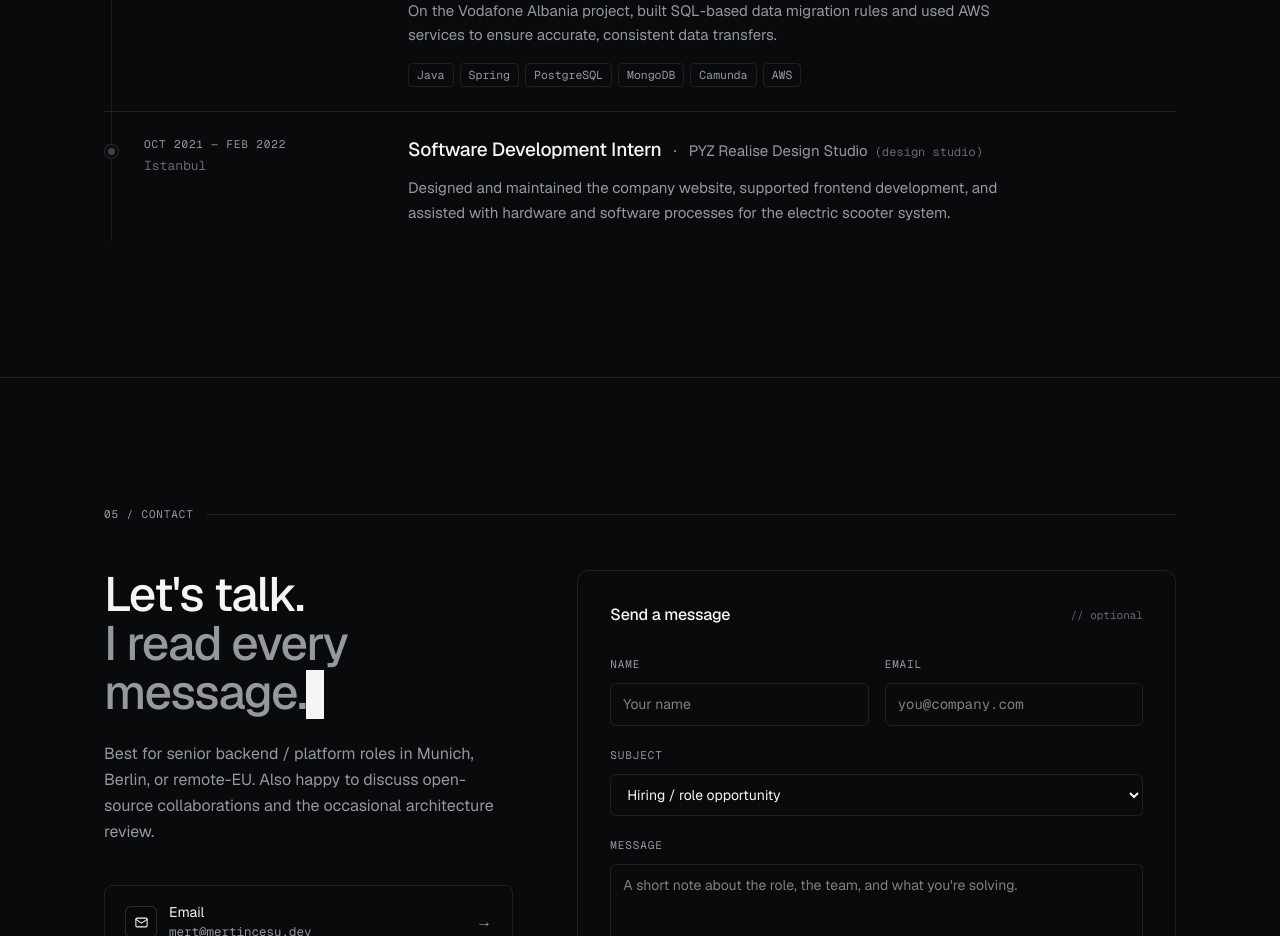
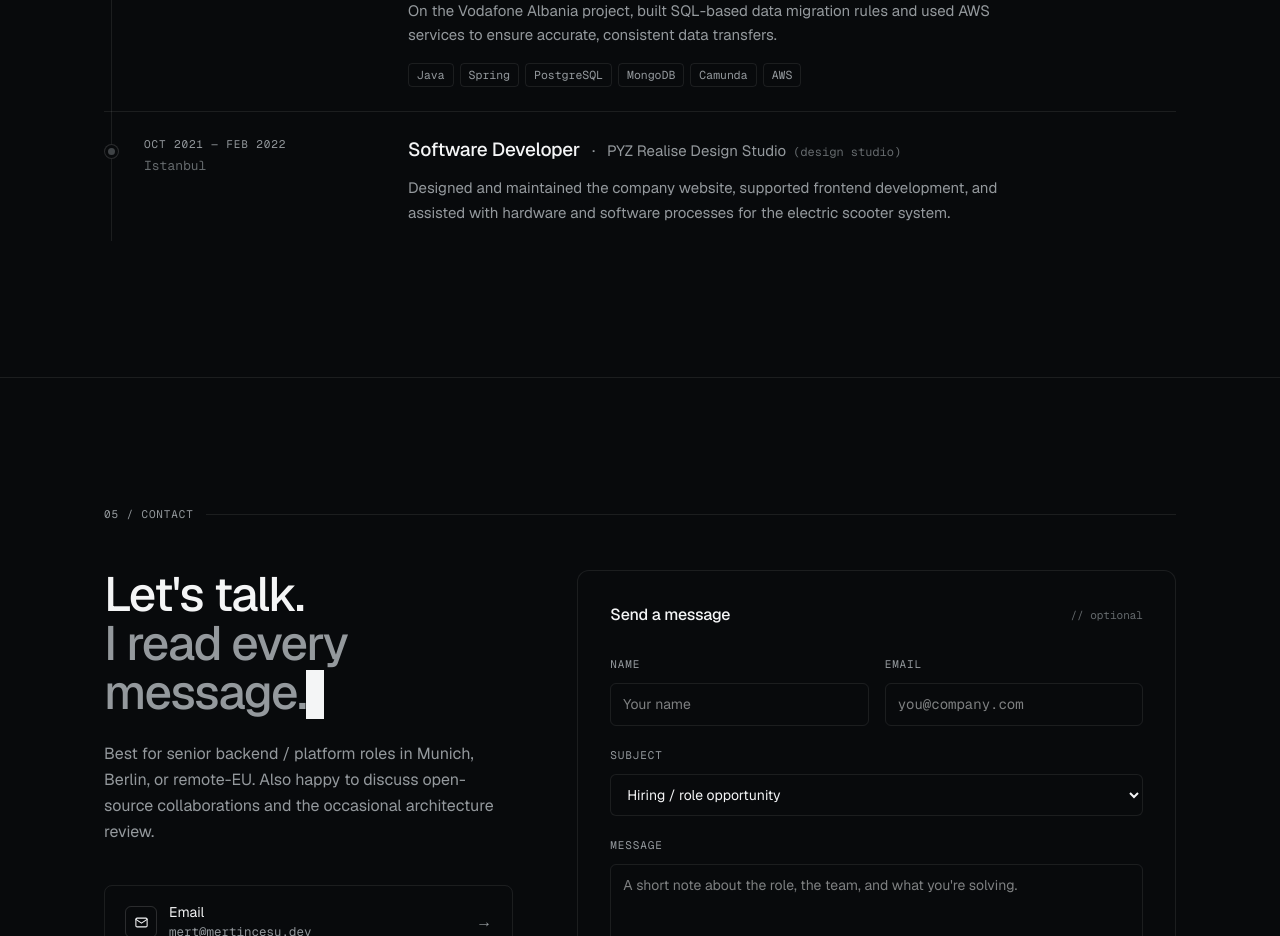
Before and after one commit to mertinc/mertincesu-website, a Next.js app: page / in a window 1280 px wide. Shown: the part 5460-6396 px from the top of the page. Built offline with nearby package versions, Linux system fonts and the light colour scheme.

Commit message:
Fix role definition

```diff
--- a/components/experience.tsx
+++ b/components/experience.tsx
@@ -58,7 +58,7 @@ const items: ExperienceItem[] = [
   {
     period: "Oct 2021 — Feb 2022",
     location: "Istanbul",
-    role: "Software Development Intern",
+    role: "Software Developer",
     company: "PYZ Realise Design Studio",
     companyNote: "design studio",
     description:
```
